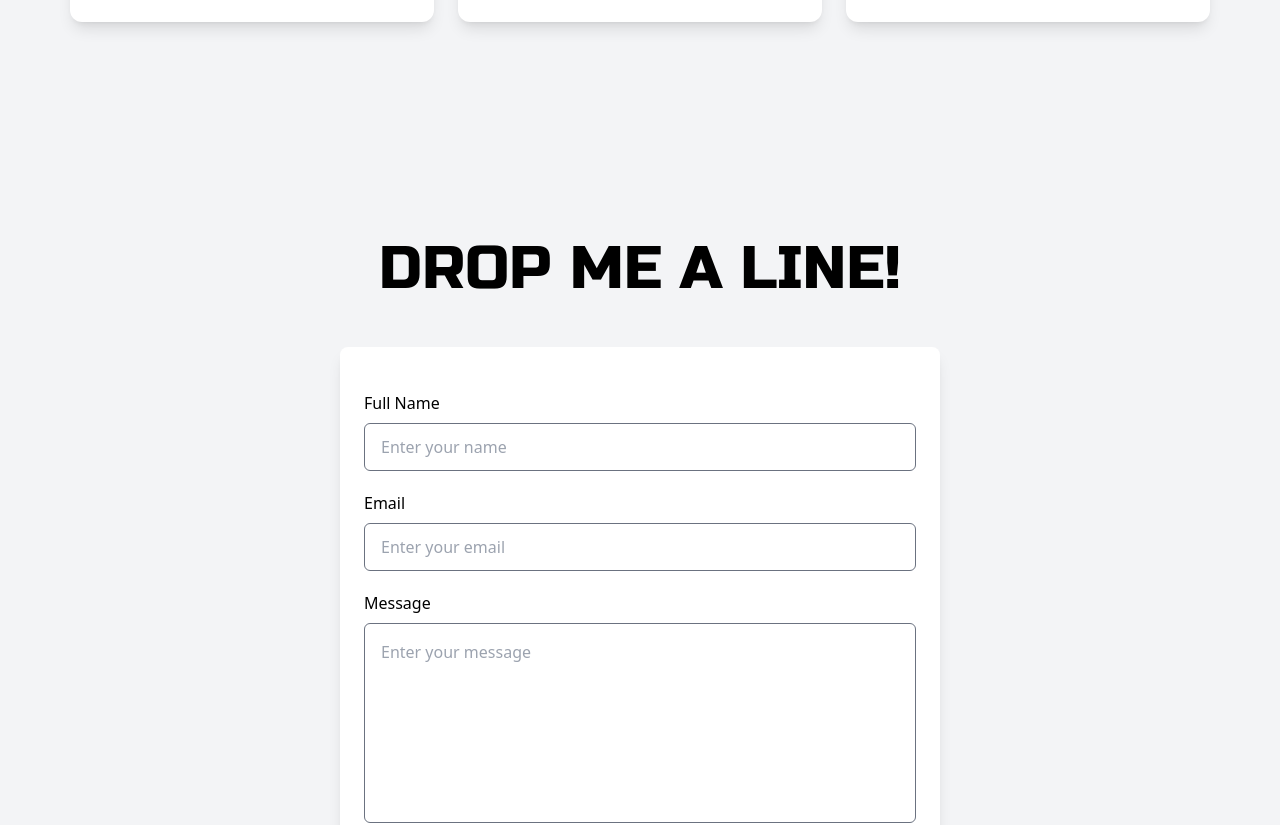
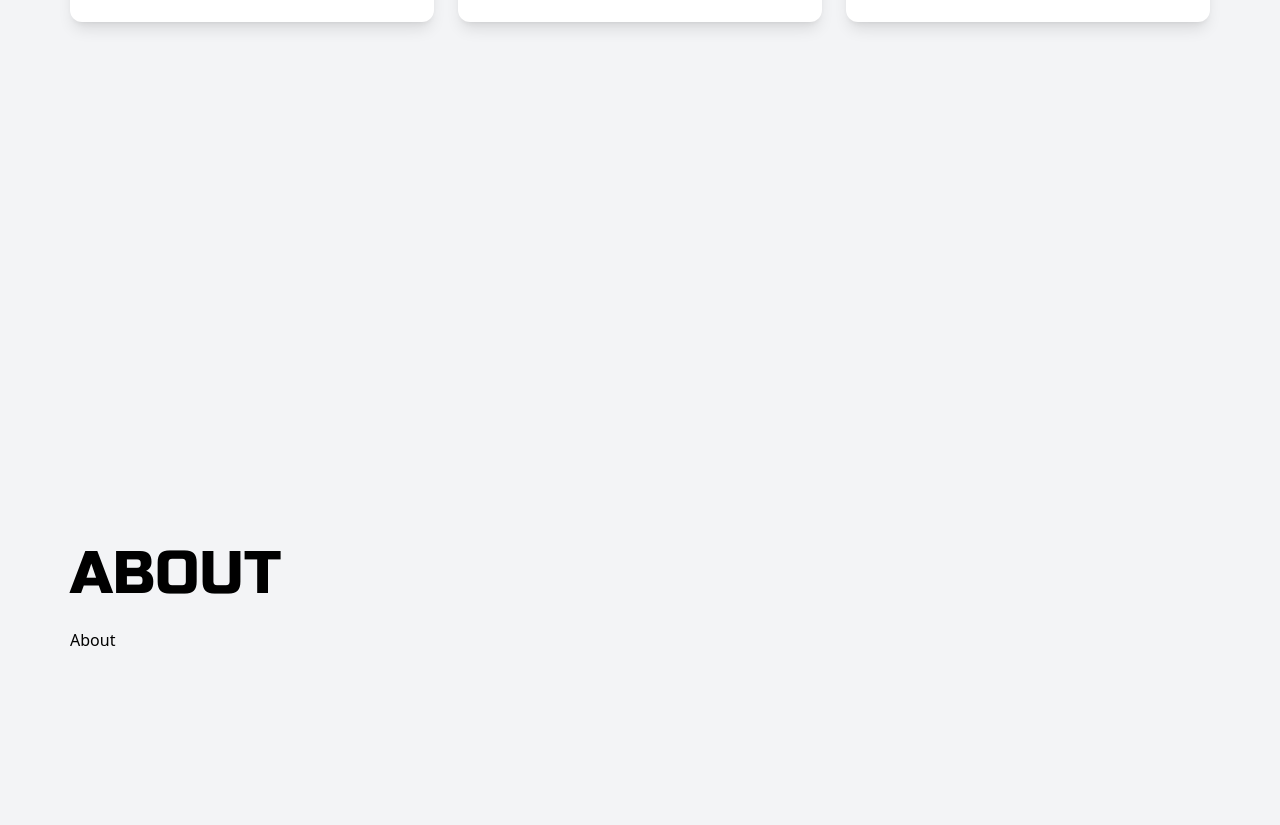
Before and after one commit to SeggyFault/SeggyFault.github.io, a React (Vite) app: page / in a window 1280 px wide. Shown: the part 2848-3673 px from the top of the page. Built offline with nearby package versions, Linux system fonts and the light colour scheme.

Commit message:
feat: add About component

```diff
--- a/src/App.jsx
+++ b/src/App.jsx
@@ -1,6 +1,7 @@
 import Header from "./components/Header";
 import Skills from "./components/Skills";
 import ProjectCard from "./components/ProjectCard";
+import About from "./components/About";
 import Contact from "./components/Contact";
 import Footer from "./components/Footer";
 
@@ -62,6 +63,14 @@ function App() {
         </section>
       </div>
 
+      {/* About */}
+      <div className="px-5 py-10 bg-gray-100 md:py-20">
+        <section id="about" className="min-w-[400px] max-w-[1140px] mx-5 md:mx-auto flex flex-col items-center md:items-start justify-center min-h-screen">
+          <h2 className="mb-6 text-4xl text-center text-black uppercase md:text-6xl font-russo">About</h2>
+          <About />
+        </section>
+      </div>
+
       {/* Contact */}
       <div className="px-5 py-10 bg-gray-100 md:py-20">
         <section id="contact" className="min-w-[400px] max-w-[1140px] mx-5 md:mx-auto flex flex-col items-center justify-center min-h-screen">
--- /dev/null
+++ b/src/components/About.jsx
@@ -0,0 +1,7 @@
+const About = () => {
+  return (
+    <div>About</div>
+  );
+};
+
+export default About;
```
